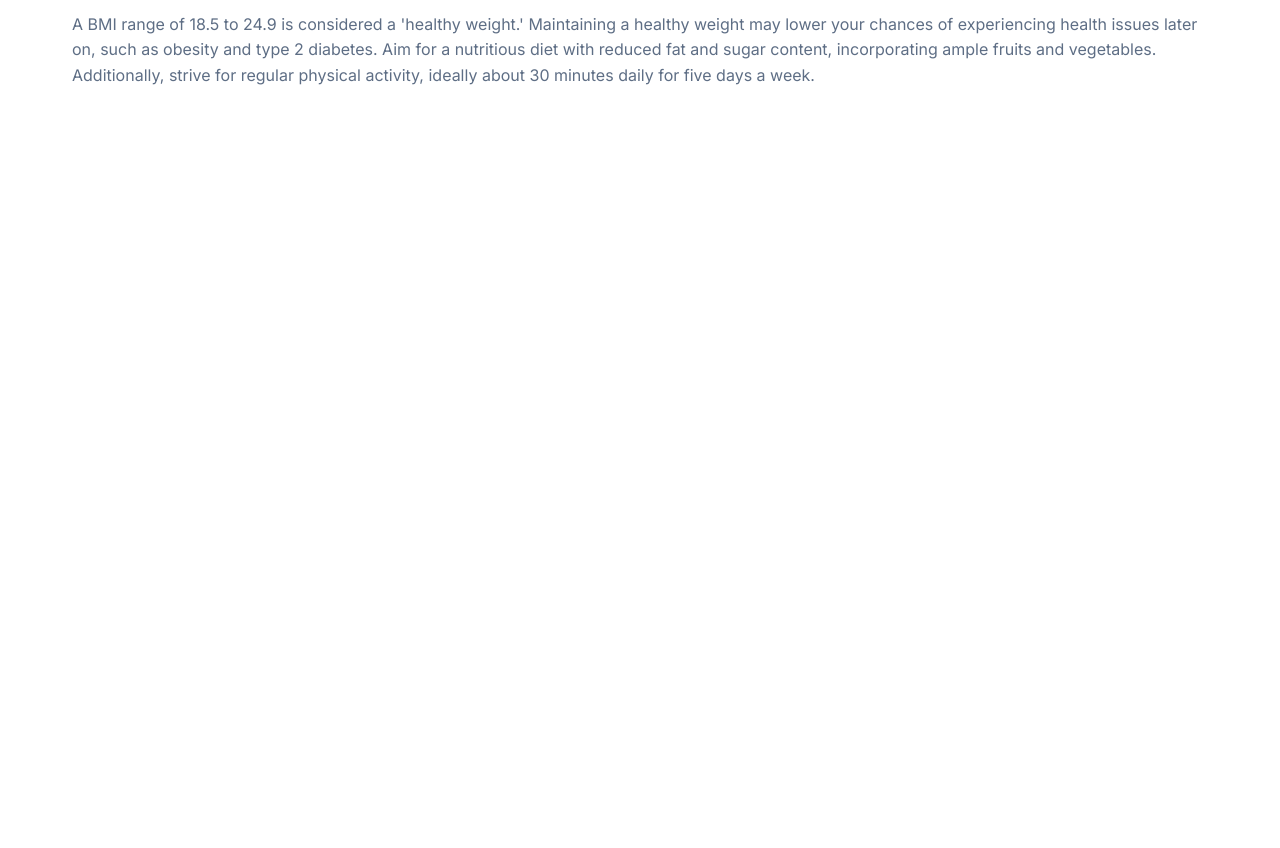
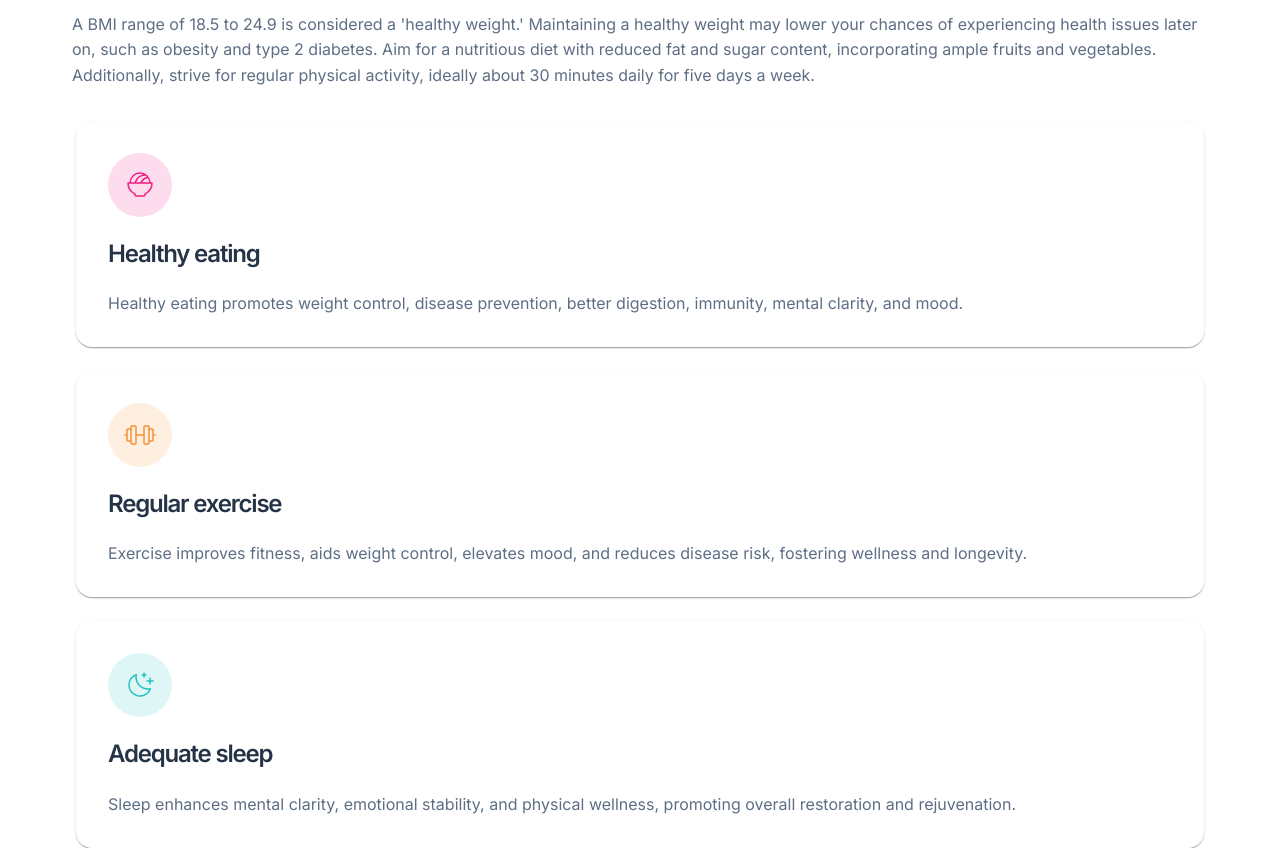
Before and after one commit to haipinggong/bmi-calculator, a React (Vite) app: page / in a window 1280 px wide. Shown: the part 2020-2868 px from the top of the page. Before the commit the page ends 2141 px from the top, so only its background shows below. Built offline with nearby package versions, Linux system fonts and the light colour scheme.

Commit message:
Add Tips component

```diff
--- a/src/App.tsx
+++ b/src/App.tsx
@@ -1,5 +1,6 @@
 import { Hero } from "./components/Hero/Hero";
 import { YourResults } from "./components/YourResults/YourResults";
+import { Tips } from "./components/Tips/Tips";
 
 function App() {
   return (
@@ -9,6 +10,7 @@ function App() {
         description="Better understand your weight in relation to your height using our body mass index (BM) calculator. While BMI is not the sole determinant of a healthy weight, it offers a valuable starting point to evaluate your overall health and well-being."
       />
       <YourResults />
+      <Tips />
     </>
   );
 }
--- /dev/null
+++ b/src/components/Tips/Tips.styles.ts
@@ -0,0 +1,37 @@
+export const styles = {
+  container: {
+    maxWidth: "1160px",
+    margin: "0 auto",
+    padding: "0 16px",
+    display: "flex",
+    flexDirection: "column",
+    gap: "24px",
+  },
+  card: {
+    backgroundColor: "#fff",
+    borderRadius: "16px",
+    padding: "32px",
+    display: "flex",
+    flexDirection: "column",
+    gap: "24px",
+  },
+  icon: {
+    width: "64px",
+    height: "64px",
+  },
+  title: {
+    color: "#253347",
+    fontFamily: "Inter",
+    fontSize: "24px",
+    fontWeight: 600,
+    lineHeight: "110%",
+    letterSpacing: "-1.2px",
+  },
+  description: {
+    color: "#5E6E85",
+    fontFamily: "Inter",
+    fontSize: "16px",
+    fontWeight: 400,
+    lineHeight: "150%",
+  },
+};
--- /dev/null
+++ b/src/components/Tips/Tips.tsx
@@ -0,0 +1,59 @@
+import { Box, Typography, Card } from "@mui/material";
+import { styles } from "./Tips.styles";
+import iconEating from "../../assets/images/icon-eating.svg";
+import iconExercise from "../../assets/images/icon-exercise.svg";
+import iconSleep from "../../assets/images/icon-sleep.svg";
+
+export const Tips = () => {
+  return (
+    <Box sx={styles.container}>
+      <Card sx={styles.card}>
+        <Box
+          component="img"
+          src={iconEating}
+          alt="Healthy eating icon"
+          sx={styles.icon}
+        />
+        <Typography variant="h3" sx={styles.title}>
+          Healthy eating
+        </Typography>
+        <Typography sx={styles.description}>
+          Healthy eating promotes weight control, disease prevention, better
+          digestion, immunity, mental clarity, and mood.
+        </Typography>
+      </Card>
+
+      <Card sx={styles.card}>
+        <Box
+          component="img"
+          src={iconExercise}
+          alt="Regular exercise icon"
+          sx={styles.icon}
+        />
+        <Typography variant="h3" sx={styles.title}>
+          Regular exercise
+        </Typography>
+        <Typography sx={styles.description}>
+          Exercise improves fitness, aids weight control, elevates mood, and
+          reduces disease risk, fostering wellness and longevity.
+        </Typography>
+      </Card>
+
+      <Card sx={styles.card}>
+        <Box
+          component="img"
+          src={iconSleep}
+          alt="Adequate sleep icon"
+          sx={styles.icon}
+        />
+        <Typography variant="h3" sx={styles.title}>
+          Adequate sleep
+        </Typography>
+        <Typography sx={styles.description}>
+          Sleep enhances mental clarity, emotional stability, and physical
+          wellness, promoting overall restoration and rejuvenation.
+        </Typography>
+      </Card>
+    </Box>
+  );
+};
```
